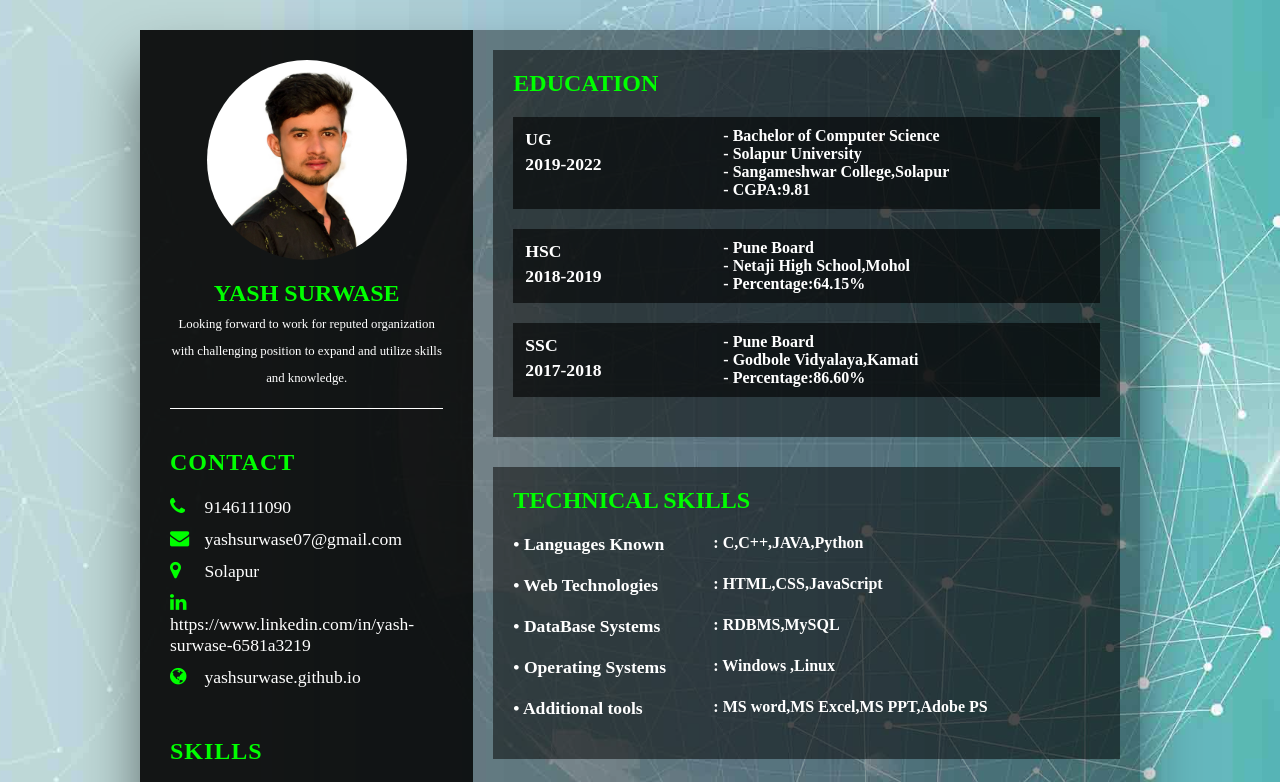
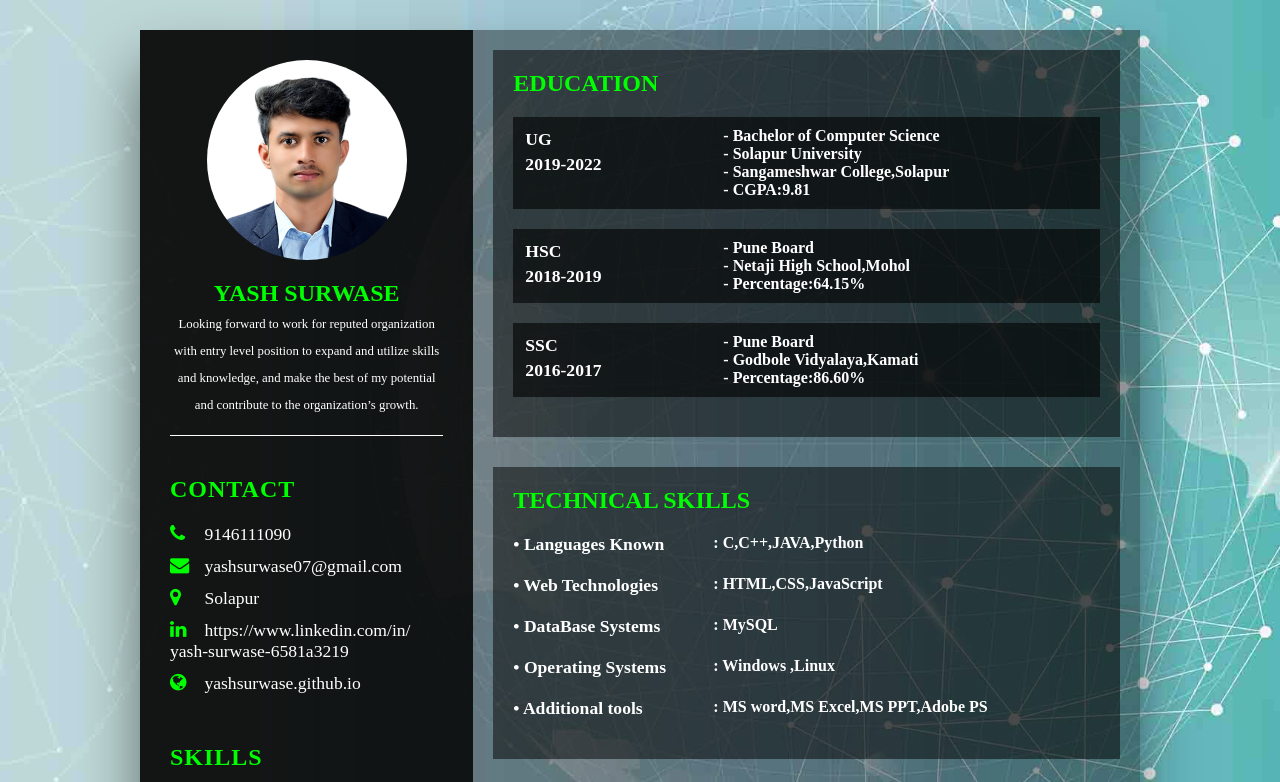
Before and after one commit to yashsurwase/yashsurwase.github.io, a plain HTML site: page css/resume.html in a window 1280 px wide. Shown: the top 782 px of the page. Drawn offline with Linux system fonts and the light colour scheme.

Commit message:
Update resume.html

```diff
--- a/css/resume.html
+++ b/css/resume.html
@@ -15,10 +15,11 @@
 		<div class="leftside">
 			<div class="profiletxt">
 				<div class="imgbox">
-					<img src="images/profile.jpg">
+					<img src="images/prof.jpg">
 				</div>
 				<h2>YASH SURWASE <br>
-					<span>Looking forward to work for reputed organization <br>with challenging position to expand and utilize skills and knowledge.</span>
+					<span>Looking forward to work for reputed organization with entry level position to expand and utilize skills and knowledge, and
+					make the best of my potential and contribute to the organization’s growth.</span>
 				</h2>
 			</div>
 			<div class="contact">
@@ -38,7 +39,7 @@
 					</li>
 					<li>
 						<span class="icon"><i class="fa fa-linkedin" aria-hidden="true"></i></span>
-						<span class="text">https://www.linkedin.com/in/yash-surwase-6581a3219</span>
+						<span class="text">https://www.linkedin.com/in/<br>yash-surwase-6581a3219</span>
 					</li>
 					<li>
 						<span class="icon"><i class="fa fa-globe" aria-hidden="true"></i></span>
@@ -169,7 +170,7 @@
 				<div class="box">
 					<div class="year">
 						<h5>SSC</h5>
-						<h5>2017-2018</h5>
+						<h5>2016-2017</h5>
 					</div>
 					<div class="text">
 						<h4>- Pune Board</h4>
@@ -208,7 +209,7 @@
 						<h5>• DataBase Systems</h5>
 					</div>
 					<div class="text">
-						<h4>: RDBMS,MySQL</h4>
+						<h4>: MySQL</h4>
 					</div>
 				</div>
 
@@ -260,10 +261,10 @@
 
 				<div class="skills">
 					<div class="col">
-						<h5>• Sangameshwar College Static Website</h5>
 						<h5>• Online Furniture Store E-commerce Website</h5>
 						<h5>• Portfolio Personal static website</h5>
 						<h5>• Cafe Billing System in JAVA</h5>
+						<h5>• Sangameshwar College Static Website</h5>
 					</div>
 				</div>
 			</div>
```
